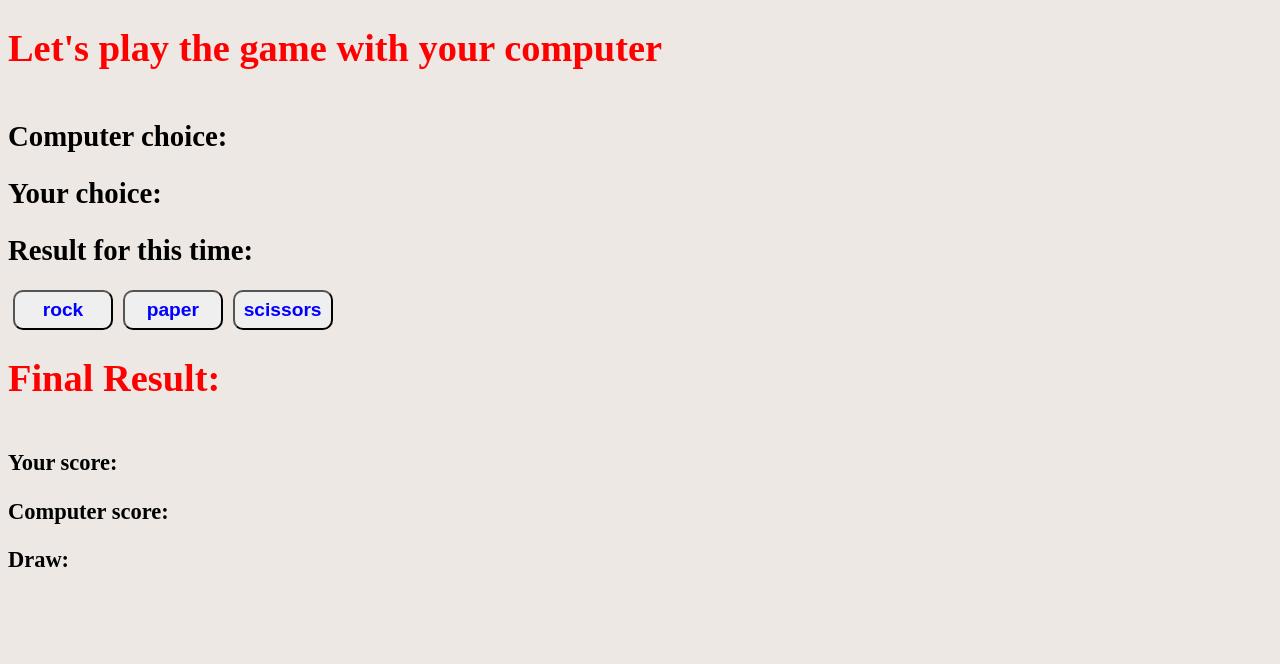
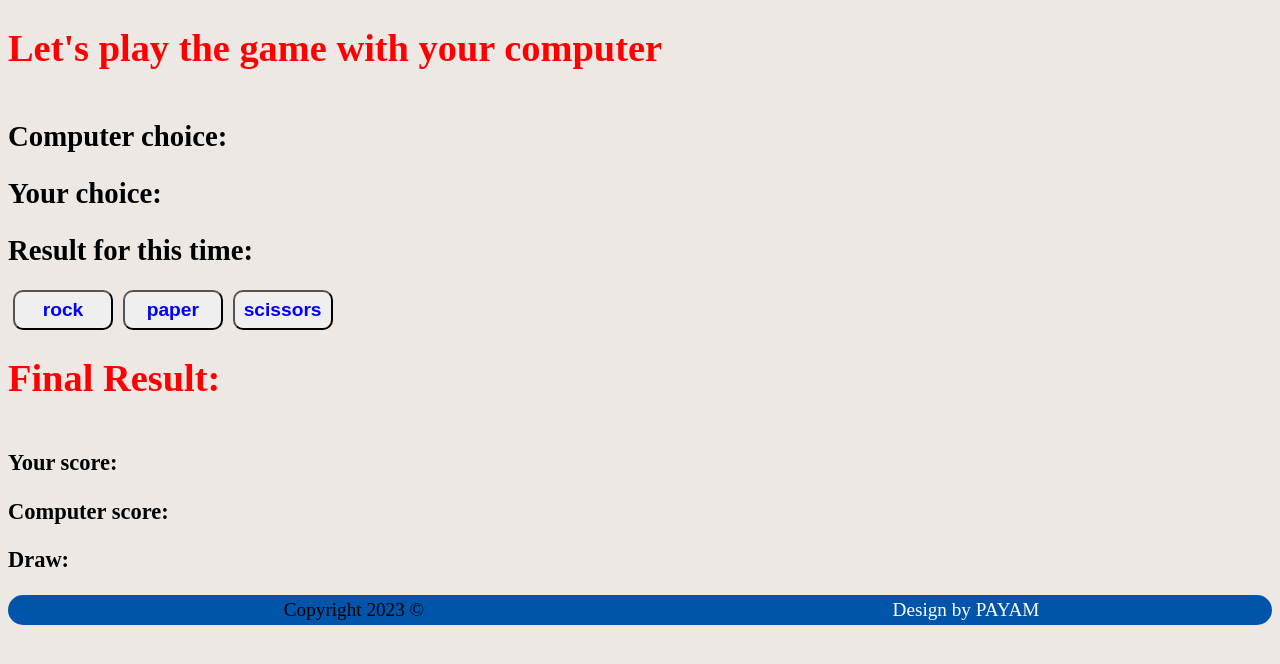
Before and after one commit to PayamTaherirostami/rock-paper-game, a plain HTML site: page index.html in a window 1280 px wide. Drawn offline with Linux system fonts and the light colour scheme.

Commit message:
Adjustment

```diff
--- a/App.js
+++ b/App.js
@@ -75,9 +75,6 @@ const finalResult = () =>{
             draw+=1
         }
     }
-    // for test:
-    // console.log (final)
-    // console.log ({"You won:": winer,"Computer won": looser,"draw":draw})
     if (winer === looser){
         fFf = "Draw"
    }
--- a/gameStyles.css
+++ b/gameStyles.css
@@ -6,6 +6,31 @@
     border-radius: 30;
     color: black;
 }
+nav {
+    border-radius: 15px;
+    height: 30px;
+    background: #05a;
+    line-height: 30px;
+    margin-bottom: 5px;
+  }
+  nav ul {
+    list-style-type: none;
+  }
+  nav li {
+    float: left;
+    width:50%;
+    text-align: center;
+  }
+  nav a {
+    text-decoration: none;
+    display: block;
+    color: white;
+  }
+  nav a:hover {
+    border-radius: 15px;
+    background: #028;
+    color: aqua;
+  }
 #selectedPlayer img{
     width: 50px;
     height: 50px;
--- a/index.html
+++ b/index.html
@@ -23,7 +23,13 @@
             <h3>Computer score: <span id="computerScore"></span></h3>
             <h3>Draw: <span id="draw"></span></h3>
 
+            <nav>
+                <ul className="nav-links">
+                    <li>Copyright 2023 &copy;</li>
 
+                    <li> <a  href="https://github.com/PayamTaherirostami"> Design by PAYAM</a></li>
+                </ul>
+            </nav>
             <script src="App.js" charset="utf-8"></script>
         </wrapper>
     </body>
```
